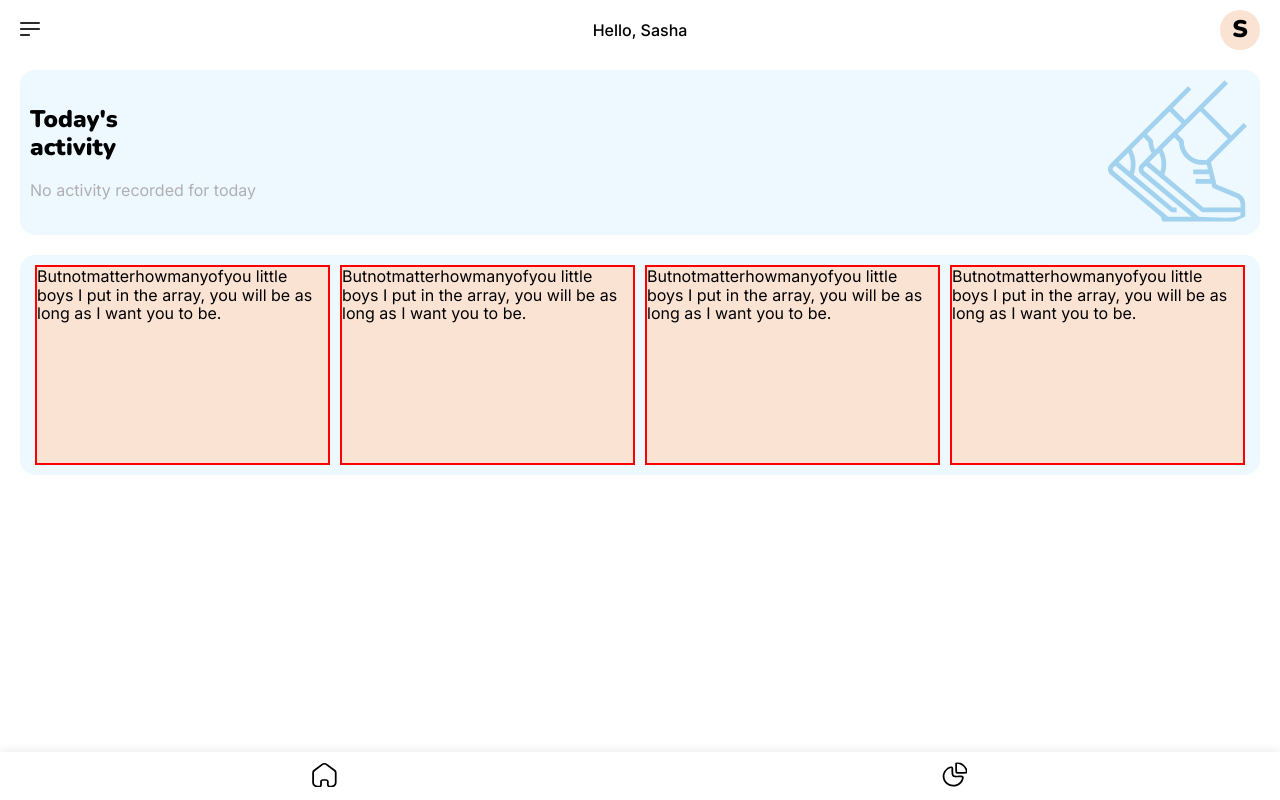
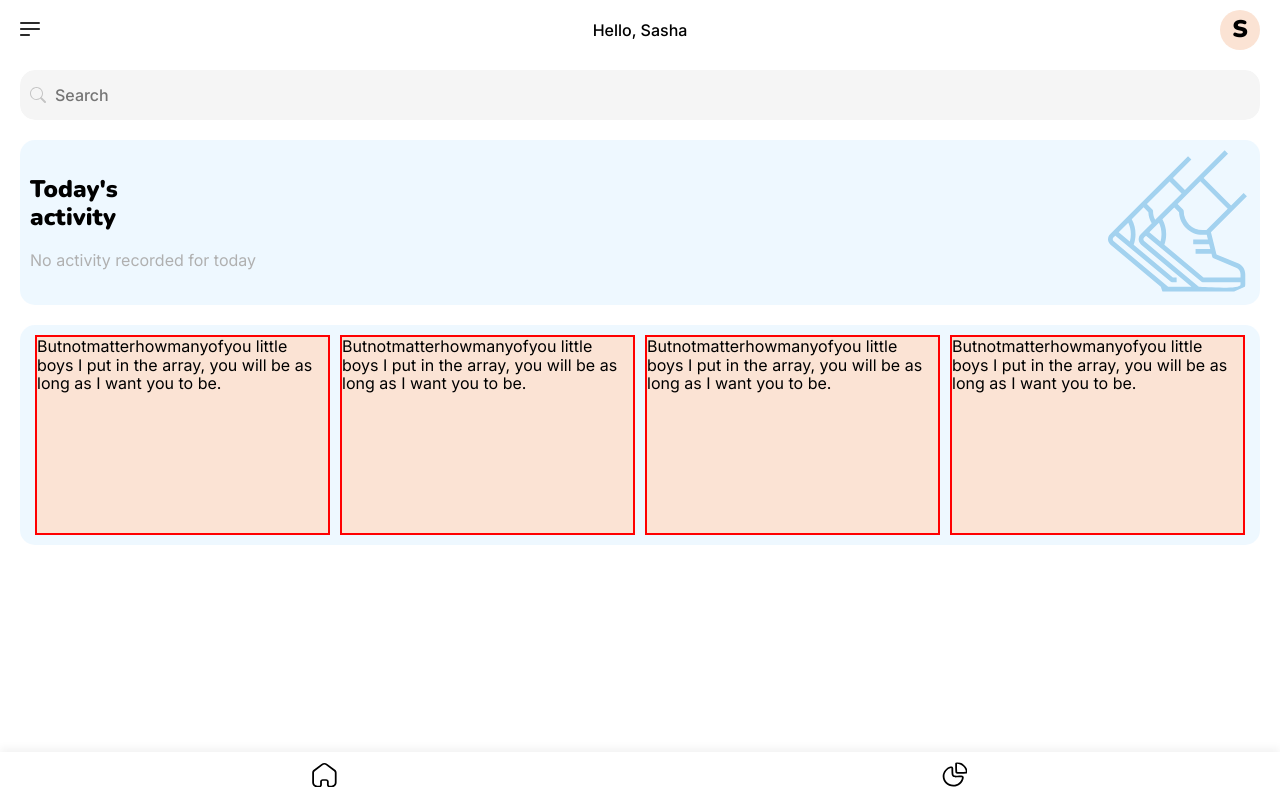
Before and after one commit to OZahnitko/exercise-tracker, a React (Create React App) app: page / in a window 1280 px wide. Built offline with nearby package versions, Linux system fonts and the light colour scheme.

Commit message:
search in right place

```diff
--- a/src/components/Homepage/Homepage.tsx
+++ b/src/components/Homepage/Homepage.tsx
@@ -1,6 +1,7 @@
 import {
   HomepageFooter,
   HomepageHeader,
+  HomepageSearch,
   HomepageTodaysActivity,
   HomepageWorkoutSelector,
 } from "./components";
@@ -11,6 +12,7 @@ export const Homepage = () => {
     <Wrapper>
       <HomepageHeader />
       <ContentSection>
+        <HomepageSearch />
         <HomepageTodaysActivity />
         <HomepageWorkoutSelector />
       </ContentSection>
--- /dev/null
+++ b/src/components/Homepage/components/HomepageSearch/HomepageSearch.jsx
@@ -0,0 +1,34 @@
+import { HomepageSection } from "..";
+import { InputWrapper, StyledInput, SearchInputIcon } from "./Styles";
+
+const HomepageSearch = () => {
+  return (
+    <HomepageSection noBackgroundColor noPad>
+      <InputWrapper>
+        <StyledInput placeholder="Search" />
+        <SearchInputIcon
+          width="16"
+          height="16"
+          viewBox="0 0 16 16"
+          fill="none"
+          xmlns="http://www.w3.org/2000/svg"
+        >
+          <path
+            fillRule="evenodd"
+            clipRule="evenodd"
+            d="M10.4419 10.442C10.5348 10.349 10.6451 10.2753 10.7665 10.2249C10.8879 10.1746 11.018 10.1487 11.1494 10.1487C11.2809 10.1487 11.411 10.1746 11.5324 10.2249C11.6538 10.2753 11.7641 10.349 11.8569 10.442L15.7069 14.292C15.8946 14.4795 16.0001 14.7339 16.0001 14.9991C16.0002 15.2644 15.895 15.5189 15.7074 15.7065C15.5199 15.8941 15.2656 15.9996 15.0003 15.9997C14.735 15.9998 14.4806 15.8945 14.2929 15.707L10.4429 11.857C10.35 11.7641 10.2762 11.6538 10.2259 11.5324C10.1756 11.411 10.1497 11.2809 10.1497 11.1495C10.1497 11.0181 10.1756 10.888 10.2259 10.7666C10.2762 10.6452 10.35 10.5349 10.4429 10.442H10.4419Z"
+            fill="#C4C4C4"
+          />
+          <path
+            fillRule="evenodd"
+            clipRule="evenodd"
+            d="M6.5 12C7.22227 12 7.93747 11.8577 8.60476 11.5813C9.27205 11.3049 9.87837 10.8998 10.3891 10.3891C10.8998 9.87837 11.3049 9.27205 11.5813 8.60476C11.8577 7.93747 12 7.22227 12 6.5C12 5.77773 11.8577 5.06253 11.5813 4.39524C11.3049 3.72795 10.8998 3.12163 10.3891 2.61091C9.87837 2.10019 9.27205 1.69506 8.60476 1.41866C7.93747 1.14226 7.22227 1 6.5 1C5.04131 1 3.64236 1.57946 2.61091 2.61091C1.57946 3.64236 1 5.04131 1 6.5C1 7.95869 1.57946 9.35764 2.61091 10.3891C3.64236 11.4205 5.04131 12 6.5 12ZM13 6.5C13 8.22391 12.3152 9.87721 11.0962 11.0962C9.87721 12.3152 8.22391 13 6.5 13C4.77609 13 3.12279 12.3152 1.90381 11.0962C0.684819 9.87721 0 8.22391 0 6.5C0 4.77609 0.684819 3.12279 1.90381 1.90381C3.12279 0.684819 4.77609 0 6.5 0C8.22391 0 9.87721 0.684819 11.0962 1.90381C12.3152 3.12279 13 4.77609 13 6.5Z"
+            fill="#C4C4C4"
+          />
+        </SearchInputIcon>
+      </InputWrapper>
+    </HomepageSection>
+  );
+};
+
+export default HomepageSearch;
--- /dev/null
+++ b/src/components/Homepage/components/HomepageSearch/Styles.tsx
@@ -0,0 +1,36 @@
+import styled from "styled-components";
+
+export const InputWrapper = styled.div`
+  position: relative;
+`;
+
+export const SearchInputIcon = styled.svg`
+  position: absolute;
+
+  top: 50%;
+  left: 10px;
+
+  transform: translateY(-50%);
+`;
+
+export const StyledInput = styled.input`
+  background: #f5f5f5;
+  border: 0px solid;
+  border-radius: 15px;
+
+  font-weight: 500;
+
+  height: 50px;
+
+  padding: 10px 10px 10px 35px;
+
+  outline: 0px solid;
+
+  width: 100%;
+`;
+
+export const Wrapper = styled.div`
+  padding: ${(props) => props.theme.sizes.homepageSearchPadding};
+
+  width: 100%;
+`;
--- /dev/null
+++ b/src/components/Homepage/components/HomepageSearch/index.ts
@@ -0,0 +1 @@
+export { default as HomepageSearch } from "./HomepageSearch";
--- a/src/components/Homepage/components/HomepageSection/HomepageSection.tsx
+++ b/src/components/Homepage/components/HomepageSection/HomepageSection.tsx
@@ -15,12 +15,16 @@ export enum OverflowDirection {
 
 interface HomepageSectionProps {
   large?: boolean;
+  noBackgroundColor?: boolean;
+  noPad?: boolean;
   overflowDirection?: OverflowDirection;
 }
 
 const HomepageSection: FC<HomepageSectionProps> = ({
   children,
   large,
+  noBackgroundColor = false,
+  noPad = false,
   overflowDirection = OverflowDirection.x,
 }) => {
   const dispatch = useAppDispatch();
@@ -41,12 +45,14 @@ const HomepageSection: FC<HomepageSectionProps> = ({
         selectedHomepageSection === homepageSectionRef.current
       }
       large={large}
+      noBackgroundColor={noBackgroundColor}
+      noPad={noPad}
       onClick={handleSetSelectedHomepageSection}
       onScroll={handleSetSelectedHomepageSection}
       overflowDirection={overflowDirection}
       ref={homepageSectionRef}
     >
-      {children || "Hello from the other side"}
+      {children || "Section"}
     </Wrapper>
   );
 };
--- a/src/components/Homepage/components/HomepageSection/Styles.tsx
+++ b/src/components/Homepage/components/HomepageSection/Styles.tsx
@@ -4,15 +4,19 @@ import { OverflowDirection } from "./HomepageSection";
 interface WrapperProps {
   isActive: boolean;
   large?: boolean;
+  noBackgroundColor?: boolean;
+  noPad?: boolean;
   overflowDirection?: OverflowDirection;
 }
 
 export const Wrapper = styled.div<WrapperProps>`
-  background-color: ${({ theme }) =>
-    theme.colors.alpha(
-      theme.colors.homepageSectionDefaultColor,
-      theme.colors.homepageSectionDefaultAlpha
-    )};
+  background-color: ${({ noBackgroundColor, theme }) =>
+    noBackgroundColor
+      ? null
+      : theme.colors.alpha(
+          theme.colors.homepageSectionDefaultColor,
+          theme.colors.homepageSectionDefaultAlpha
+        )};
   border-radius: 15px;
   box-shadow: ${(props) =>
     props.isActive && props.theme.shadows.homepageSectionActiveShadow};
@@ -26,7 +30,8 @@ export const Wrapper = styled.div<WrapperProps>`
     ${(props) =>
       props.overflowDirection === OverflowDirection.y ? "hidden" : "auto"};
 
-  padding: ${({ theme }) => theme.sizes.homepageSectionPadding}px;
+  padding: ${({ noPad, theme }) =>
+    noPad ? 0 : theme.sizes.homepageSectionPadding}px;
 
   transition: box-shadow
     ${(props) => props.theme.times.homepageSectionBoxShadow}s ease-in-out;
--- a/src/components/Homepage/components/index.ts
+++ b/src/components/Homepage/components/index.ts
@@ -1,5 +1,6 @@
 export * from "./HomepageFooter";
 export * from "./HomepageHeader";
+export * from "./HomepageSearch";
 export * from "./HomepageSection";
 export * from "./HomepageTodaysActivity";
 export * from "./HomepageWorkoutSelector";
--- a/src/components/UserPanel/Styles.tsx
+++ b/src/components/UserPanel/Styles.tsx
@@ -1,33 +1,4 @@
 import styled from "styled-components";
-
-export const InputWrapper = styled.div`
-  position: relative;
-`;
-
-export const SearchInputIcon = styled.svg`
-  position: absolute;
-
-  top: 50%;
-  left: 10px;
-
-  transform: translateY(-50%);
-`;
-
-export const StyledInput = styled.input`
-  background: #f5f5f5;
-  border: 0px solid;
-  border-radius: 15px;
-
-  font-weight: 500;
-
-  height: 50px;
-
-  padding: 10px 10px 10px 35px;
-
-  outline: 0px solid;
-
-  width: 100%;
-`;
 
 export const Wrapper = styled.div`
   background: white;
--- a/src/components/UserPanel/UserPanel.tsx
+++ b/src/components/UserPanel/UserPanel.tsx
@@ -1,6 +1,6 @@
 import { useEffect, useRef } from "react";
 
-import { InputWrapper, SearchInputIcon, StyledInput, Wrapper } from "./Styles";
+import { Wrapper } from "./Styles";
 
 import {
   addObservedElement,
@@ -26,29 +26,7 @@ const UserPanel = () => {
 
   return (
     <Wrapper ref={wrapperRef}>
-      <InputWrapper>
-        <StyledInput placeholder="Search" />
-        <SearchInputIcon
-          width="16"
-          height="16"
-          viewBox="0 0 16 16"
-          fill="none"
-          xmlns="http://www.w3.org/2000/svg"
-        >
-          <path
-            fill-rule="evenodd"
-            clip-rule="evenodd"
-            d="M10.4419 10.442C10.5348 10.349 10.6451 10.2753 10.7665 10.2249C10.8879 10.1746 11.018 10.1487 11.1494 10.1487C11.2809 10.1487 11.411 10.1746 11.5324 10.2249C11.6538 10.2753 11.7641 10.349 11.8569 10.442L15.7069 14.292C15.8946 14.4795 16.0001 14.7339 16.0001 14.9991C16.0002 15.2644 15.895 15.5189 15.7074 15.7065C15.5199 15.8941 15.2656 15.9996 15.0003 15.9997C14.735 15.9998 14.4806 15.8945 14.2929 15.707L10.4429 11.857C10.35 11.7641 10.2762 11.6538 10.2259 11.5324C10.1756 11.411 10.1497 11.2809 10.1497 11.1495C10.1497 11.0181 10.1756 10.888 10.2259 10.7666C10.2762 10.6452 10.35 10.5349 10.4429 10.442H10.4419Z"
-            fill="#C4C4C4"
-          />
-          <path
-            fill-rule="evenodd"
-            clip-rule="evenodd"
-            d="M6.5 12C7.22227 12 7.93747 11.8577 8.60476 11.5813C9.27205 11.3049 9.87837 10.8998 10.3891 10.3891C10.8998 9.87837 11.3049 9.27205 11.5813 8.60476C11.8577 7.93747 12 7.22227 12 6.5C12 5.77773 11.8577 5.06253 11.5813 4.39524C11.3049 3.72795 10.8998 3.12163 10.3891 2.61091C9.87837 2.10019 9.27205 1.69506 8.60476 1.41866C7.93747 1.14226 7.22227 1 6.5 1C5.04131 1 3.64236 1.57946 2.61091 2.61091C1.57946 3.64236 1 5.04131 1 6.5C1 7.95869 1.57946 9.35764 2.61091 10.3891C3.64236 11.4205 5.04131 12 6.5 12ZM13 6.5C13 8.22391 12.3152 9.87721 11.0962 11.0962C9.87721 12.3152 8.22391 13 6.5 13C4.77609 13 3.12279 12.3152 1.90381 11.0962C0.684819 9.87721 0 8.22391 0 6.5C0 4.77609 0.684819 3.12279 1.90381 1.90381C3.12279 0.684819 4.77609 0 6.5 0C8.22391 0 9.87721 0.684819 11.0962 1.90381C12.3152 3.12279 13 4.77609 13 6.5Z"
-            fill="#C4C4C4"
-          />
-        </SearchInputIcon>
-      </InputWrapper>
+      <h1>User Panel.</h1>
     </Wrapper>
   );
 };
--- a/src/theme/sizes.ts
+++ b/src/theme/sizes.ts
@@ -4,8 +4,10 @@ export const homepageFooterPadding = 10;
 
 export const homepageHeaderMargins = "10px 20px 0 20px";
 
+export const homepageSearchPadding = "20px 20px 0 20px";
+
 export const homepageSectionMargin = 20;
 
 export const homepageSectionPadding = 10;
 
-export const userPanelPadding = 10;
+export const userPanelPadding = 20;
```
